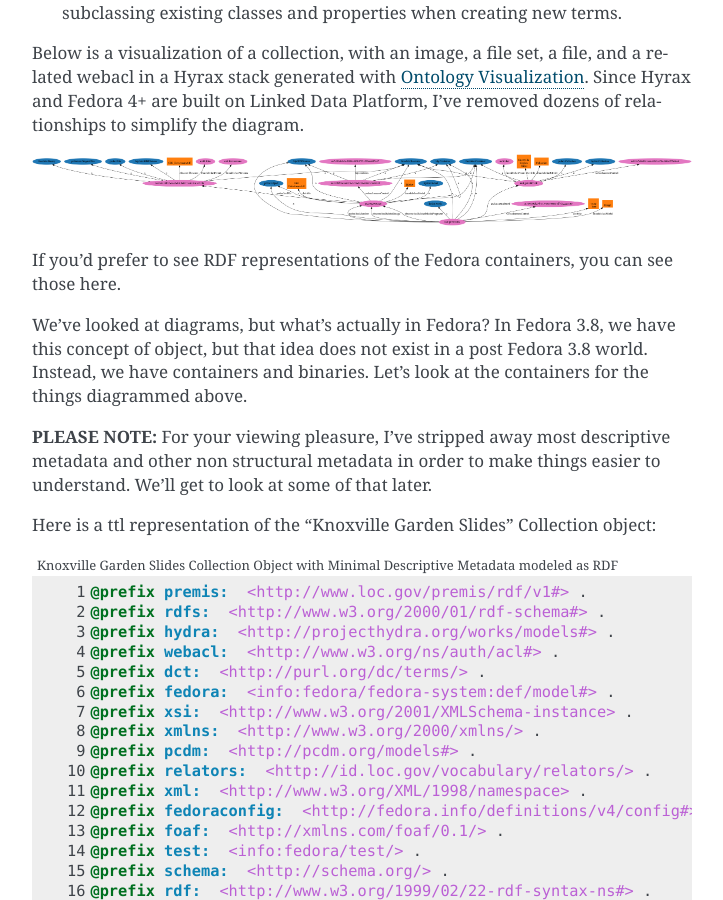
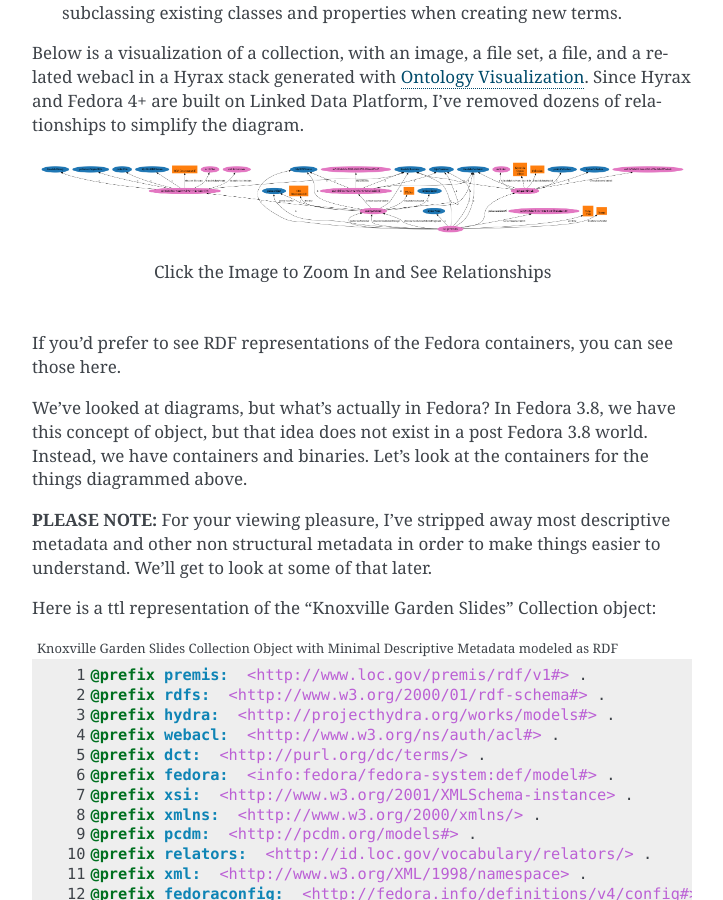
Before and after one commit to markpbaggett/utk_hyrax_review_docs, a Sphinx documentation site: the page built from docs/source/reference_materials/0_object_modelling_and_data_storage.rst, in a window 1280 px wide and 900 px high, scrolled down 936 px. Shown: the whole window, without its empty margins (388-1111 px from the left). Built offline with Sphinx 7.4.7, drawn with Linux system fonts in a browser that asks for light colours.

Commit message:
Convert to Figure.

```diff
--- a/docs/source/reference_materials/0_object_modelling_and_data_storage.rst
+++ b/docs/source/reference_materials/0_object_modelling_and_data_storage.rst
@@ -32,7 +32,11 @@ Below is a visualization of a collection, with an image, a file set, a file, and
 generated with `Ontology Visualization <https://github.com/usc-isi-i2/ontology-visualization>`_.  Since Hyrax and
 Fedora 4+ are built on Linked Data Platform, I've removed dozens of relationships to simplify the diagram.
 
-.. image:: ../images/visualizing_pcdm.png
+.. figure:: ../images/visualizing_pcdm.png
+    :alt: Content Modelling and PCDM
+    :width: 1200px
+
+    Click the Image to Zoom In and See Relationships
 
 If you'd prefer to see RDF representations of the Fedora containers, you can see those here.
 
```
